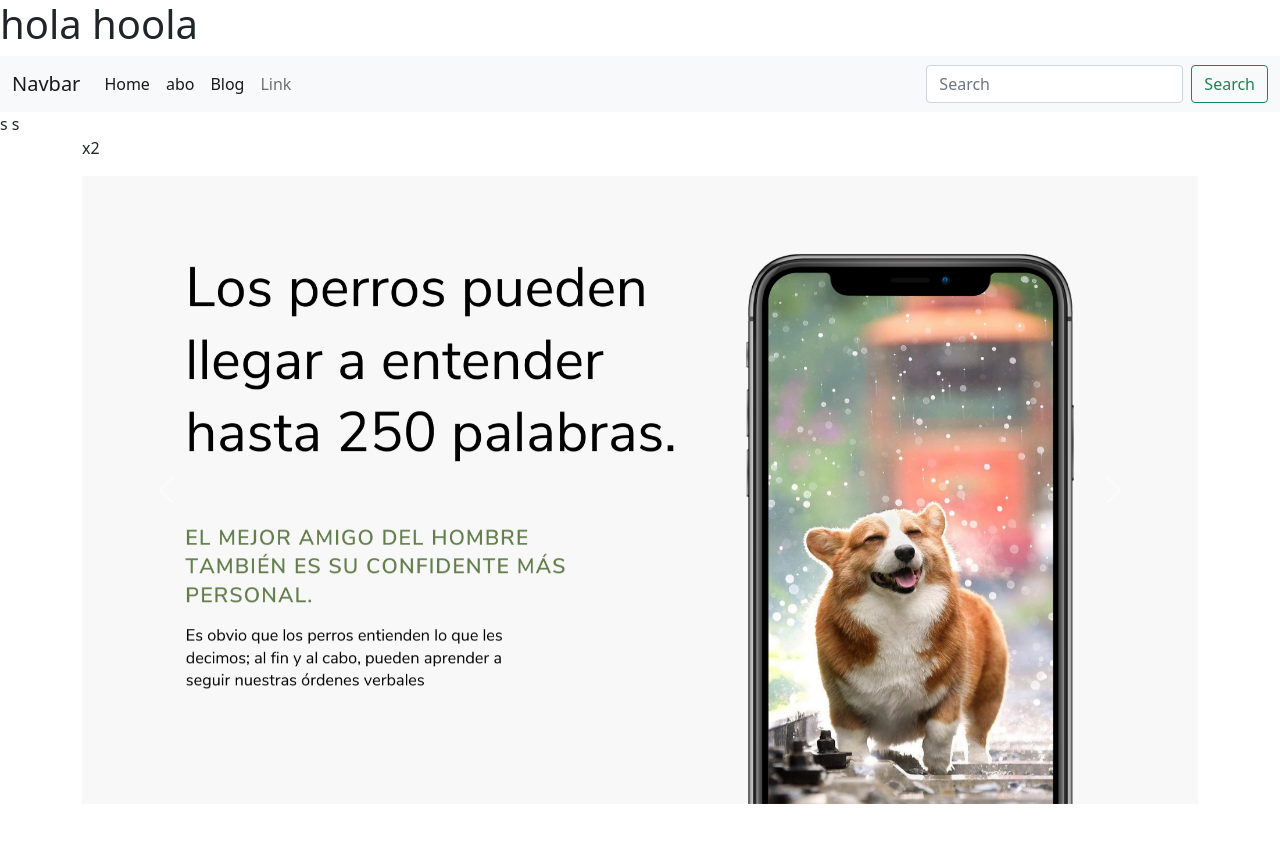
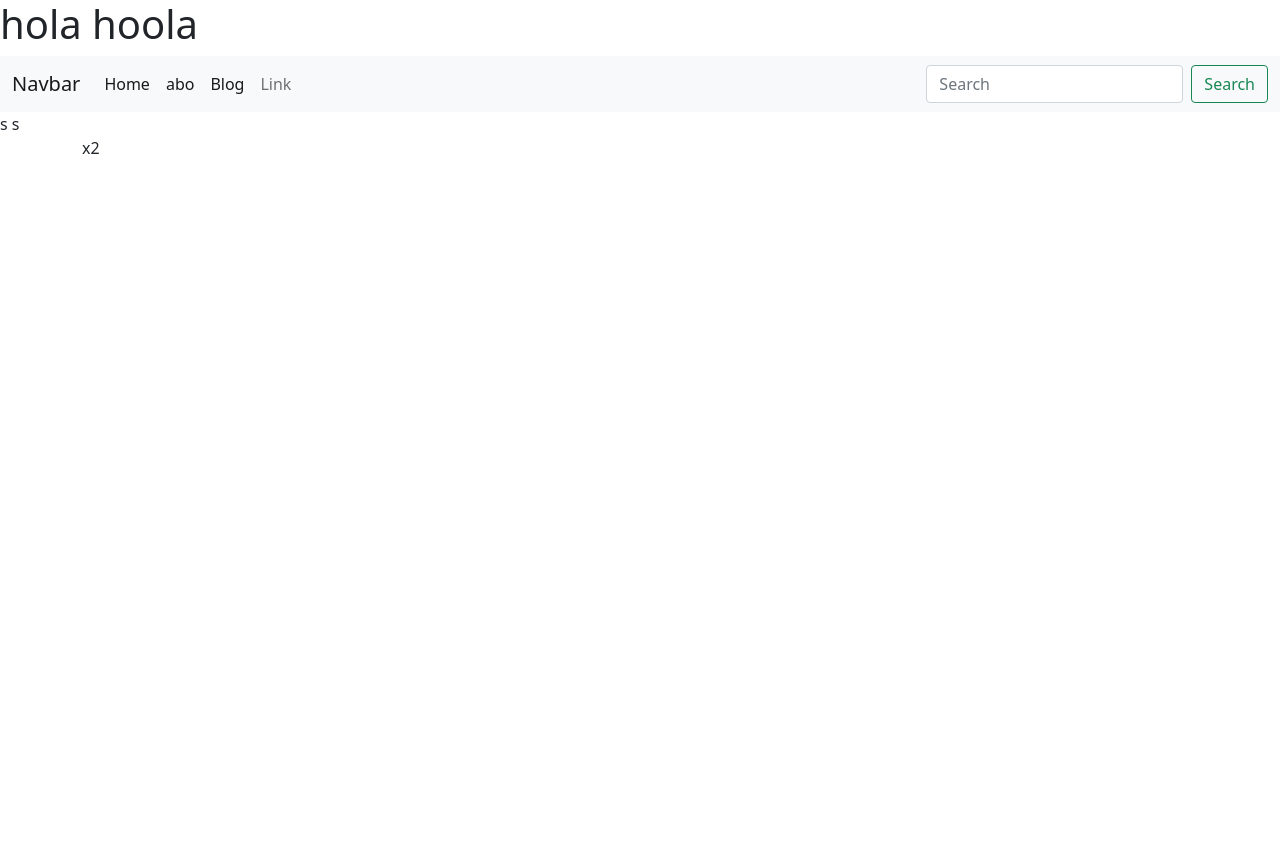
Before and after one commit to vanevrb2/hola, a Jekyll site: the page built from index.md, in a window 1280 px wide. Shown: the top 843 px of the page. Built offline with Jekyll 4.4.1, drawn with Linux system fonts in a browser that asks for light colours.

Commit message:
Update index.md

```diff
--- a/index.md
+++ b/index.md
@@ -5,24 +5,3 @@ layout: default
 
 
 x2
-<div id="carouselExampleControls" class="carousel slide" data-bs-ride="carousel">
-  <div class="carousel-inner ">
-
-{% assign image_files = site.static_files | where: "image", true %}
-{% for myImage in image_files %}
-    <div class="carousel-item {% if myImage.path == "/assets/img/sliders/1.png" %}active{% endif %}">
-      <img src="{{ site.baseurl }}{{ myImage.path }}"  class="d-block w-100" alt="...">
-    </div>
-    {% endfor  %}
-
-
-  </div>
-  <button class="carousel-control-prev" type="button" data-bs-target="#carouselExampleControls" data-bs-slide="prev">
-    <span class="carousel-control-prev-icon" aria-hidden="true"></span>
-    <span class="visually-hidden">Previous</span>
-  </button>
-  <button class="carousel-control-next" type="button" data-bs-target="#carouselExampleControls" data-bs-slide="next">
-    <span class="carousel-control-next-icon" aria-hidden="true"></span>
-    <span class="visually-hidden">Next</span>
-  </button>
-</div>
```
